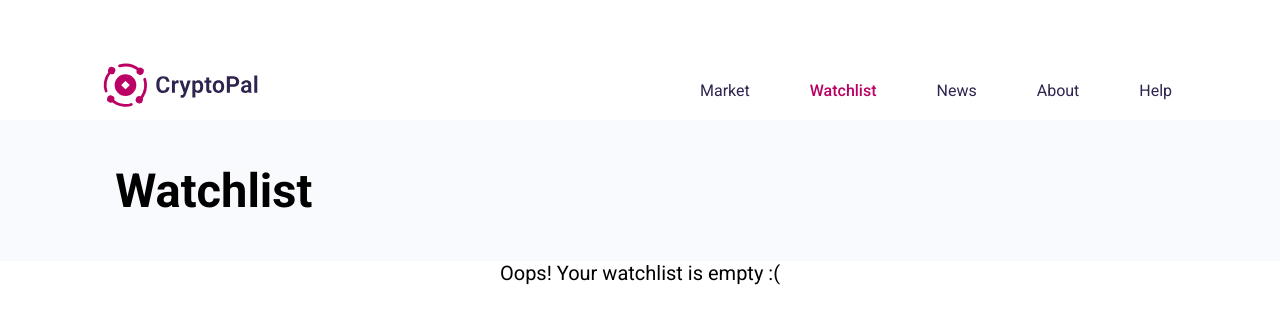
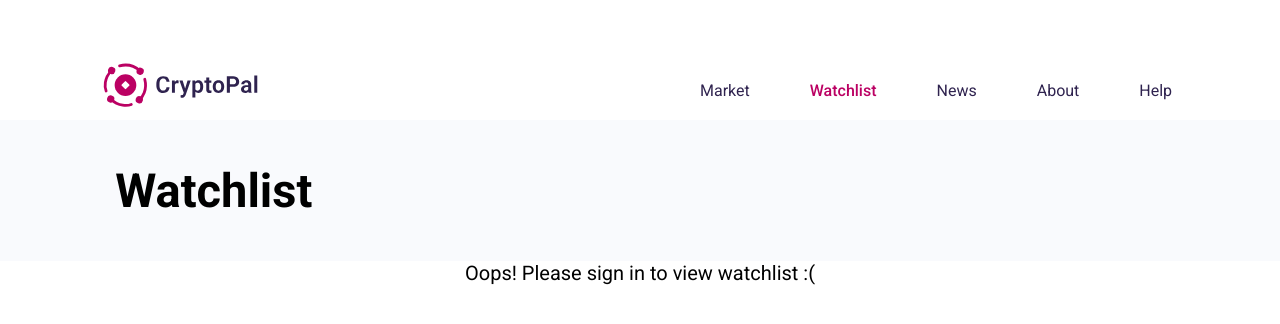
Before and after one commit to FarhahNizam/cryptopalv2, a React (Create React App) app: page /watchlist in a window 1280 px wide. Shown: the top 324 px of the page. Built offline with nearby package versions, Linux system fonts and the light colour scheme.

Commit message:
watchlist changes

```diff
--- a/src/Pages/WatchList.tsx
+++ b/src/Pages/WatchList.tsx
@@ -7,9 +7,10 @@ import NavBar from "../Components/Navigationbar";
 import favoriteStore, { CoinDetails } from "../stores/FavouriteStore";
 import "../styles/crypto.css";
 import authStore from "../stores/AuthStore";
-import { auth } from "../stores/RootStore";
+import rootStore, { auth } from "../stores/RootStore";
 import Navigbar from "../Components/Navigbar";
 import Footer from "../Components/Footer";
+import Consolepage from "./Consolepage";
 interface CoinData {
   CoinInfo: {
     Id: string;
@@ -67,6 +68,10 @@ const Watchlist = observer(() => {
     } else {
       console.error("Invalid coin object or missing 'coinId' property");
     }
+  };
+
+  const handleSignInSuccess = () => {
+    rootStore.authStore.openModal();
   };
 
    // Convert favorites data into JSON object
@@ -141,6 +146,7 @@ const Watchlist = observer(() => {
               </tbody>
             </table>
           ) : (
+
             <div style={{ textAlign: "center" }}>
               <span className="error-title">No coins in watchlist.</span>
             </div>
@@ -148,7 +154,7 @@ const Watchlist = observer(() => {
         ) : (
           <div style={{ textAlign: "center" }}>
             <span className="error-title">
-            Oops! Your watchlist is empty :(
+            Oops! Please sign in to view watchlist :(
             </span>
           </div>
         )}
```
